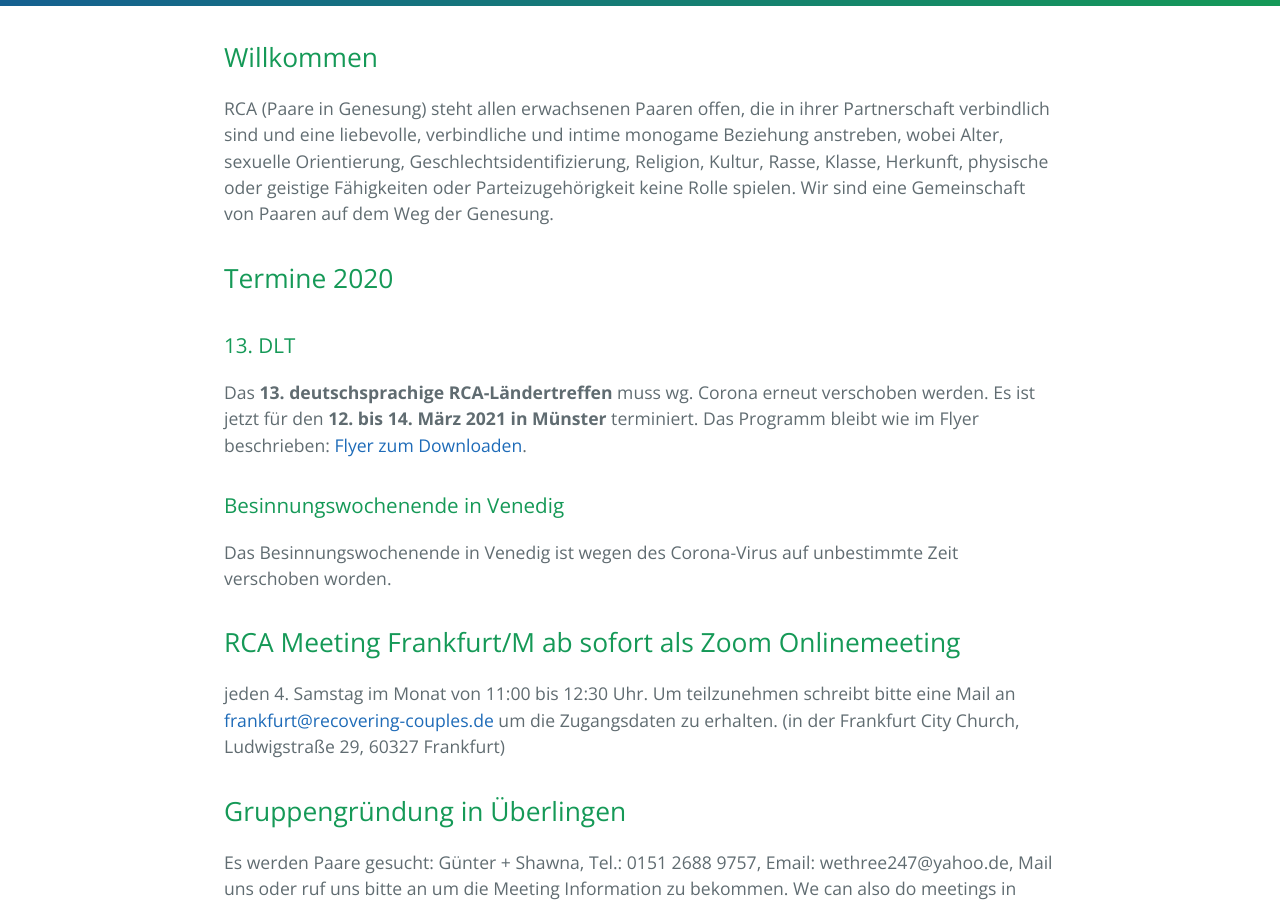
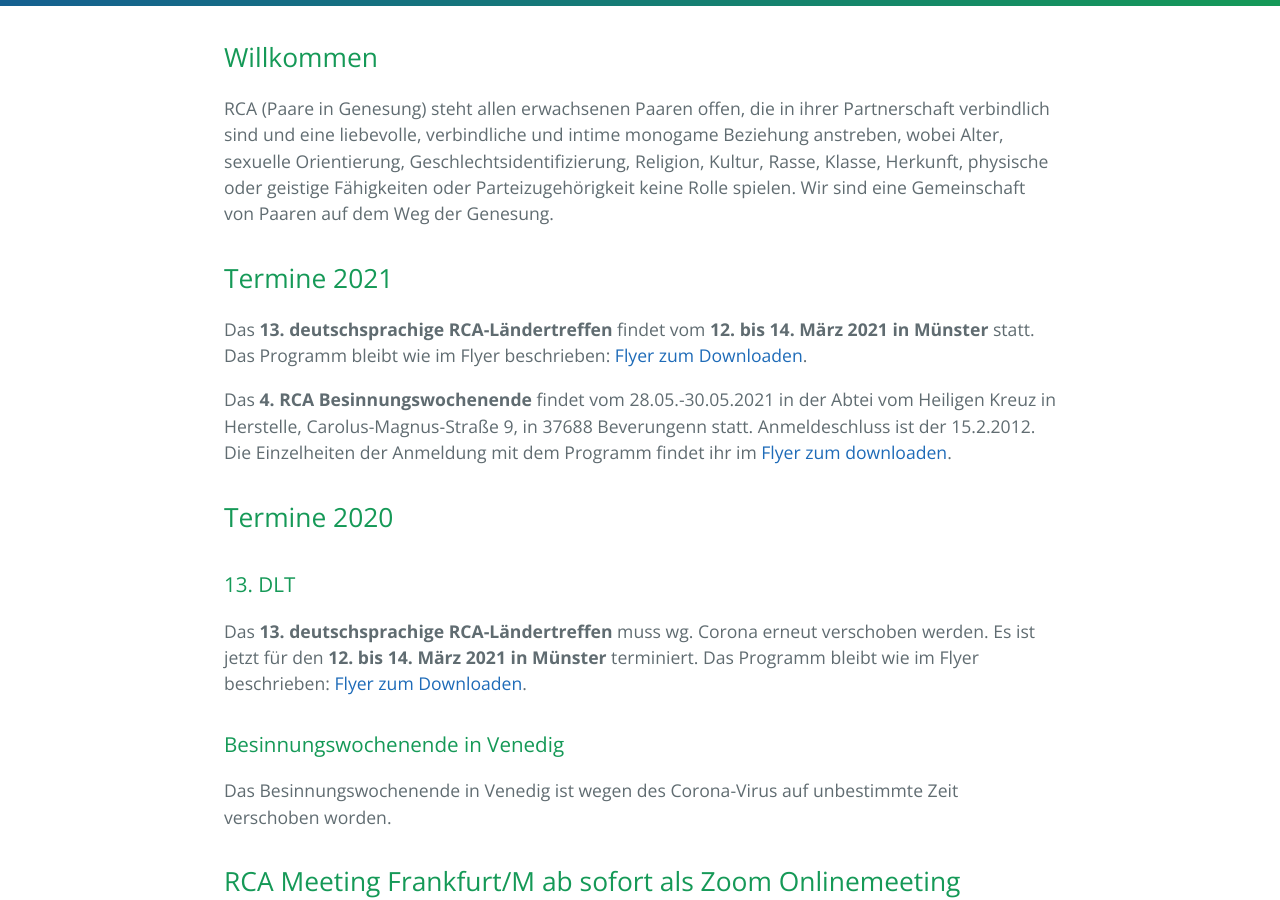
Before and after one commit to rcadeutschland/rcadeutschland.github.io, a Jekyll site: the page built from index.html, in a window 1280 px wide and 900 px high, scrolled down 335 px. Built offline with Jekyll 4.4.1, drawn with Linux system fonts in a browser that asks for light colours.

Commit message:
4. Besinnungswochenende zugefügt

```diff
--- a/index.html
+++ b/index.html
@@ -7,8 +7,15 @@
  und eine liebevolle, verbindliche und intime monogame Beziehung anstreben, wobei Alter, sexuelle Orientierung,
  Geschlechtsidentifizierung, Religion, Kultur, Rasse, Klasse, Herkunft, physische oder geistige Fähigkeiten oder
  Parteizugehörigkeit keine Rolle spielen. Wir sind eine Gemeinschaft von Paaren auf dem Weg der Genesung. </p>
+<h2>Termine 2021</h2>
+<p>Das <b>13. deutschsprachige RCA-Ländertreffen</b> findet vom <b>12. bis 14. März 2021 in Münster</b>
+ statt. Das Programm bleibt wie im Flyer beschrieben: <a href="files/FlyerRCADLT2020.pdf">Flyer zum Downloaden</a>.</p>
+
+<p>Das <b>4. RCA Besinnungswochenende</b> findet vom 28.05.-30.05.2021 in der Abtei vom Heiligen Kreuz in Herstelle,
+Carolus-Magnus-Straße 9, in 37688 Beverungenn statt. Anmeldeschluss ist der 15.2.2012. Die Einzelheiten der Anmeldung mit dem Programm findet ihr
+ im <a href="files/RCA-Besinnungswochenende2021.pdf">Flyer zum downloaden</a>.</p>
+
 <h2>Termine 2020</h2>
-
 <h3>13. DLT</h3>
 <p>Das <b>13. deutschsprachige RCA-Ländertreffen</b> muss  wg. Corona erneut verschoben werden. Es ist jetzt für den <b>12. bis 14. März 2021 in Münster</b>
  terminiert. Das Programm bleibt wie im Flyer beschrieben: <a href="files/FlyerRCADLT2020.pdf">Flyer zum Downloaden</a>.</p>
```
